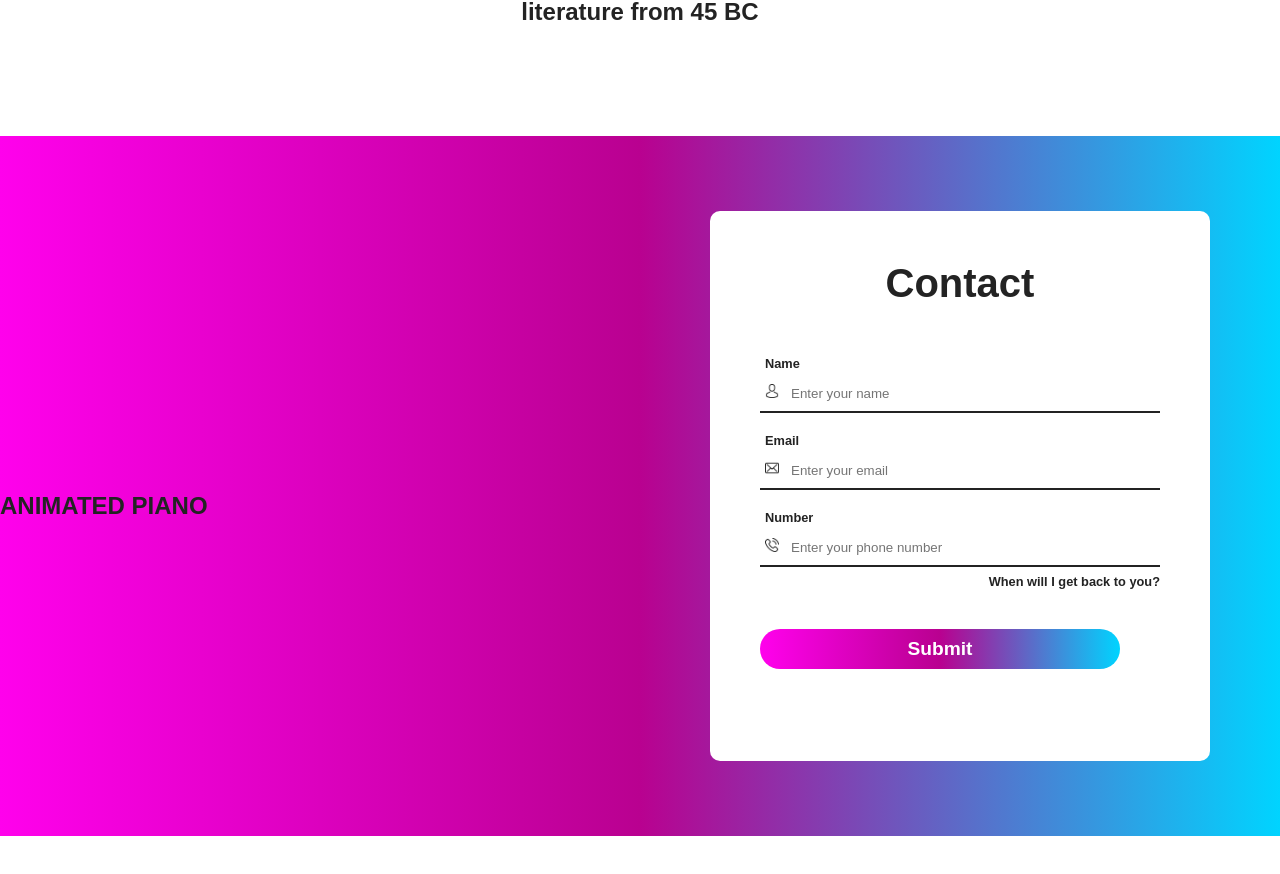
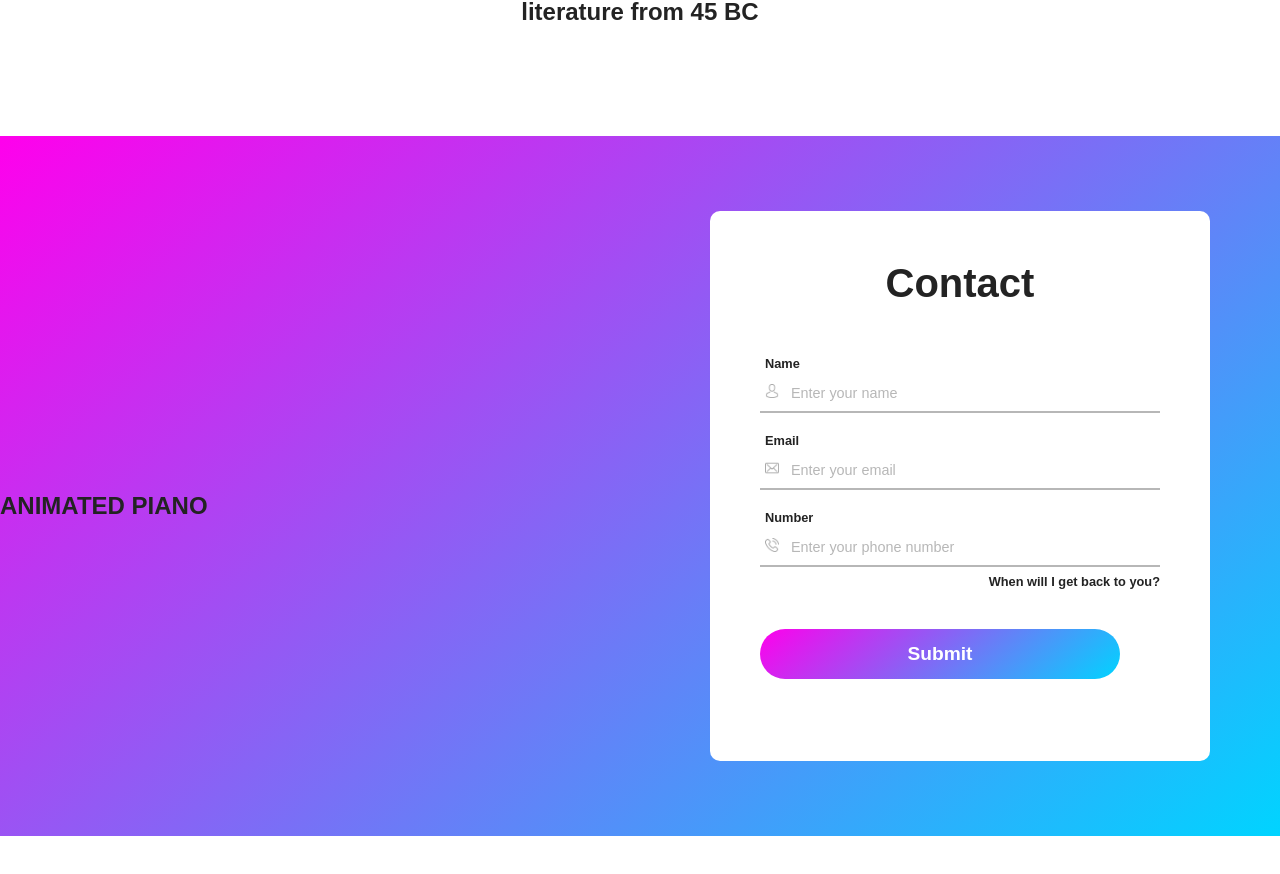
Before and after one commit to BabyM0le/React-Piano-Website, a React (Create React App) app: page / in a window 1280 px wide. Shown: the part 1134-2008 px from the top of the page. Built offline with nearby package versions, Linux system fonts and the light colour scheme.

Commit message:
Improved contact form

```diff
--- a/src/App.css
+++ b/src/App.css
@@ -1,8 +1,6 @@
 .filler {
 	height: 1000px;
 }
-
-
 
 /* Boiler Plate */
 :root {
@@ -14,7 +12,17 @@
 	--landing-page-darken: 0.5;
 	--landing-page-text-color: #fff;
 
-  --book-a-lesson-bg: linear-gradient(90deg, rgba(255,1,236,1) 0%, rgba(185,1,144,1) 50%, rgba(0,212,255,1) 100%);
+	--contact-form-bg: linear-gradient(
+		140deg,
+		rgba(255, 0, 236, 1) 0%,
+		rgba(0, 212, 255, 1) 100%
+	);
+  --contact-form-button: linear-gradient(
+		-60deg,
+		rgba(255, 0, 236, 1) 0%,
+		rgba(0, 212, 255, 1) 100%
+	);
+	--contact-form-grey: #b7b7b7;
 }
 
 @import url('https://fonts.googleapis.com/css2?family=Poppins:wght@200&display=swap');
@@ -77,7 +85,7 @@ p {
 }
 
 .triple-row:after {
-  content: "";
+	content: '';
 	display: table;
 	clear: both;
 }
@@ -96,7 +104,8 @@ p {
 	box-shadow: 0px 2px 10px rgba(0, 0, 0, 0.2);
 	z-index: 1;
 }
-.navbar ul, a {
+.navbar ul,
+a {
 	list-style: none;
 	font-size: 2rem;
 	font-weight: 800;
@@ -112,7 +121,11 @@ p {
 /* Landing Page */
 .landing-page {
 	padding-top: 100px;
-  background-image: linear-gradient(rgba(0, 0, 0, var(--landing-page-darken)), rgba(0, 0, 0, var(--landing-page-darken))), url(img/piano.png);
+	background-image: linear-gradient(
+			rgba(0, 0, 0, var(--landing-page-darken)),
+			rgba(0, 0, 0, var(--landing-page-darken))
+		),
+		url(img/piano.png);
 	background-repeat: no-repeat;
 	background-position: center;
 	background-size: cover;
@@ -187,11 +200,11 @@ p {
 /* Contact */
 .contact {
 	height: 700px;
-  background: var(--book-a-lesson-bg);
+	background: var(--contact-form-bg);
 }
 
 @media screen and (max-width: 1000px) {
-  .contact{
+	.contact {
 		height: 1400px;
 	}
 }
@@ -220,19 +233,20 @@ input::-webkit-inner-spin-button {
 	margin: 0;
 }
 
-.contact-form input[type=number] {
+.contact-form input[type='number'] {
 	-moz-appearance: textfield;
 }
 
-.contact-form input, button {
+.contact-form input,
+button {
 	width: 90%;
 }
 
 .contact-form button {
 	color: #fff;
-  background: var(--book-a-lesson-bg);
+	background: var(--contact-form-bg);
 	border: 0;
-  height: 40px;
+	height: 50px;
 	font-size: 1.2rem;
 	font-weight: 600;
 	border-radius: 50px;
@@ -245,23 +259,30 @@ input::-webkit-inner-spin-button {
 	padding-bottom: 10px;
 	padding-top: 10px;
 }
+
 .contact-form section {
 	border-bottom: 2px solid;
 	padding-left: 5px;
 	margin-bottom: 20px;
+	border-color: var(--contact-form-grey);
 }
+
 .contact-form-number {
 	margin-bottom: 5px !important;
 }
-.contact-form img{
+
+.contact-form img {
 	width: 14px;
 	margin-right: 10px;
+	filter: invert(60%);
 }
+
 .contact-form p {
 	font-weight: 800;
 	font-size: 0.8rem;
 	padding-bottom: 5px;
 }
+
 .contact-form-get-back {
 	text-align: right;
 }
@@ -292,3 +313,20 @@ input::-webkit-inner-spin-button {
 .contact-form-tooltip:hover .contact-form-tooltip-text {
 	visibility: visible;
 }
+
+.contact-form input::placeholder {
+	color: var(--contact-form-grey);
+	font-size: 0.9rem;
+}
+
+.contact-form input:focus {
+	outline: 0;
+}
+
+.contact-form input:focus::placeholder {
+  color: transparent;
+}
+
+.contact-form button:hover {
+	background: var(--contact-form-button);
+}
--- a/src/App.js
+++ b/src/App.js
@@ -94,7 +94,10 @@ function App() {
 									<section>
 										<p>Name</p>
 										<img alt="Person Icon" src={nameIcon}></img>
-										<input placeholder="Enter your name" type="text"></input>
+										<input
+											placeholder="Enter your name"
+											type="text"
+										></input>
 									</section>
 
 									<section>
```
Also changed, not shown: 1 other file (tests, documents, lock files or other folders). Lines whose indentation alone changed are shown as unchanged.
